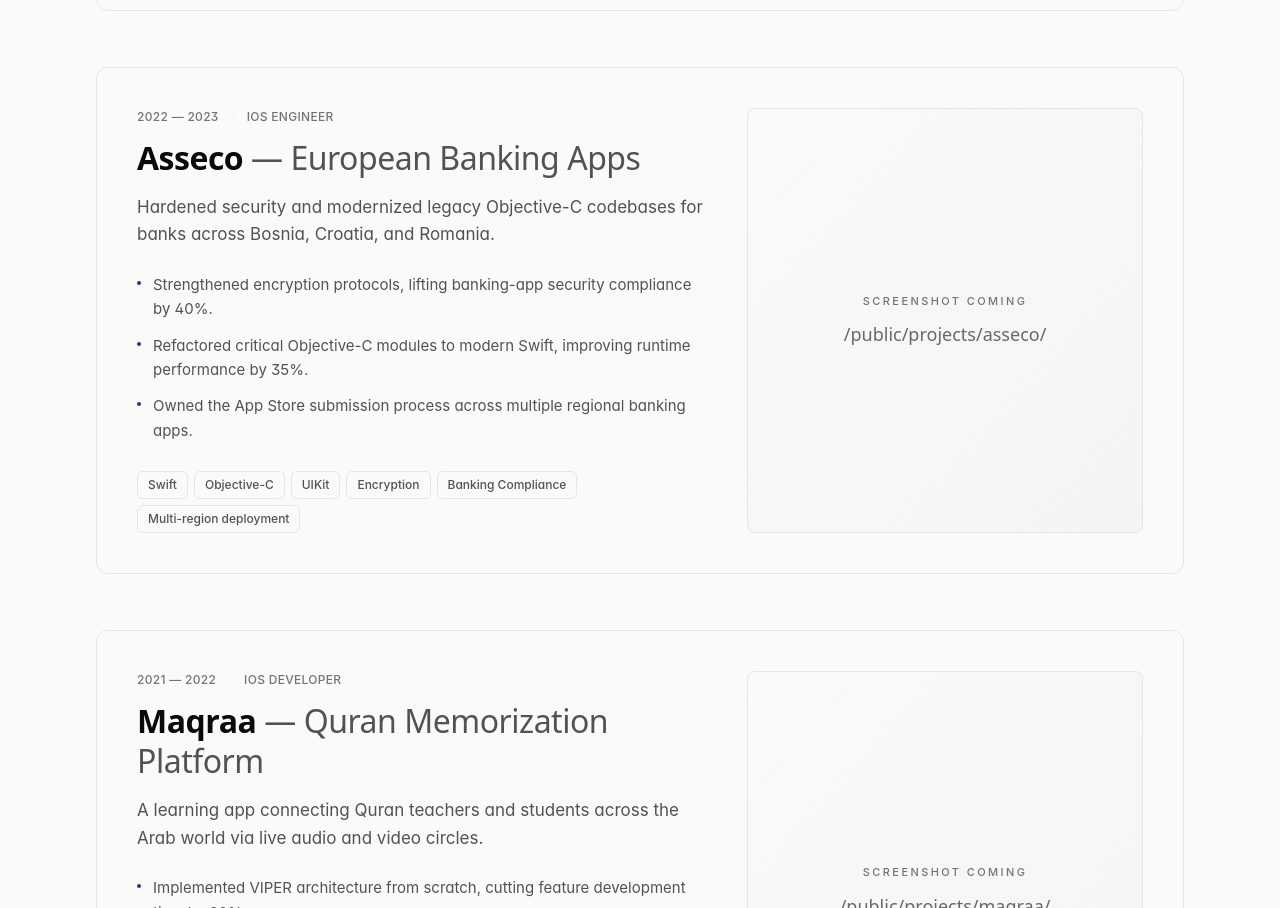
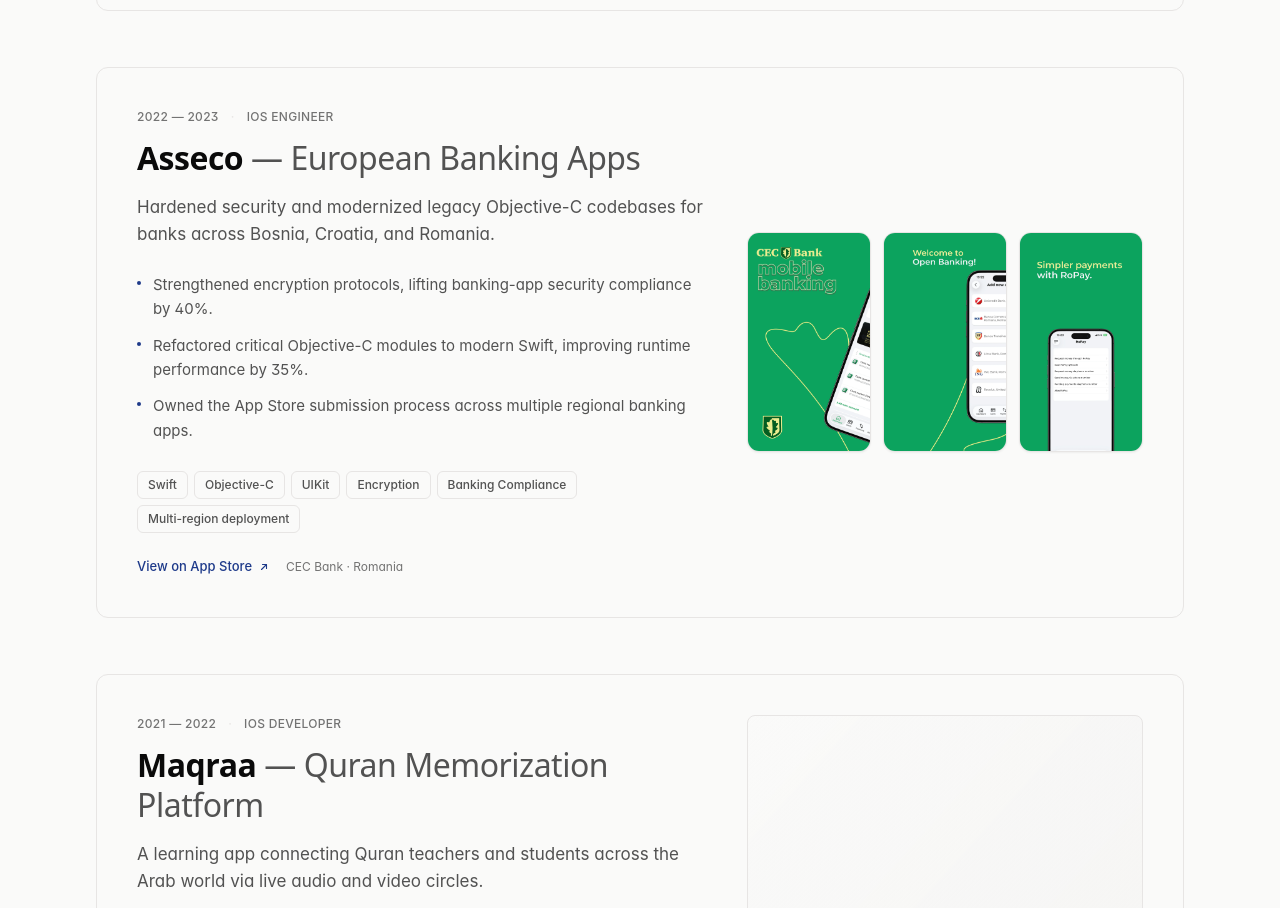
Before and after one commit to AmrAli22/amrali.dev, an Astro site: page / in a window 1280 px wide. Shown: the part 3811-4719 px from the top of the page. Built offline with nearby package versions, Linux system fonts and the light colour scheme; Astro itself is replaced by a stand-in of ours.

Commit message:
Add CEC Bank app store link and screenshots to Asseco project
Wires the Project.screenshots field through Projects.astro: when
present, the right column renders a 3-up thumbnail grid instead
of the placeholder. Also adds an optional appStoreLabel so the
App Store CTA can name the specific app (CEC Bank, Romania) for
multi-app project entries like Asseco.

Co-Authored-By: Claude Opus 4.7 <noreply@anthropic.com>

```diff
--- a/src/components/Projects.astro
+++ b/src/components/Projects.astro
@@ -62,9 +62,10 @@ import { projects } from '../data/projects';
             </div>
 
             {p.appStoreUrl && (
+              <div class="mt-6 flex flex-wrap items-center gap-x-4 gap-y-1">
                 <a
                   href={p.appStoreUrl}
-                class="mt-6 inline-flex items-center gap-1.5 text-[13px] text-accent font-medium hover:underline"
+                  class="inline-flex items-center gap-1.5 text-[13px] text-accent font-medium hover:underline"
                   target="_blank"
                   rel="noreferrer noopener"
                 >
@@ -73,10 +74,29 @@ import { projects } from '../data/projects';
                     <path d="M7 17L17 7M9 7h8v8" />
                   </svg>
                 </a>
+                {p.appStoreLabel && (
+                  <span class="text-[12px] text-subtle">{p.appStoreLabel}</span>
+                )}
+              </div>
             )}
           </div>
 
           <div class="md:col-span-5">
+            {p.screenshots && p.screenshots.length > 0 ? (
+              <div class="h-full flex items-center justify-center">
+                <div class="grid grid-cols-3 gap-2.5 md:gap-3 w-full">
+                  {p.screenshots.slice(0, 3).map((src, i) => (
+                    <img
+                      src={src}
+                      alt={`${p.name} screenshot ${i + 1}`}
+                      loading="lazy"
+                      decoding="async"
+                      class="w-full aspect-[9/16] object-cover rounded-xl border border-line shadow-sm bg-paper"
+                    />
+                  ))}
+                </div>
+              </div>
+            ) : (
               <div
                 class="aspect-[4/5] md:aspect-auto md:h-full min-h-[280px] rounded-lg border border-line bg-gradient-to-br from-paper to-line/30 flex items-center justify-center p-6 text-center"
                 aria-label={`${p.name} screenshot placeholder`}
@@ -90,6 +110,7 @@ import { projects } from '../data/projects';
                   </p>
                 </div>
               </div>
+            )}
           </div>
         </article>
       ))}
--- a/src/data/projects.ts
+++ b/src/data/projects.ts
@@ -8,6 +8,7 @@ export interface Project {
   impact: string[];
   tech: string[];
   appStoreUrl?: string;
+  appStoreLabel?: string;
   screenshots?: string[];
 }
 
@@ -41,6 +42,13 @@ export const projects: Project[] = [
       'Owned the App Store submission process across multiple regional banking apps.',
     ],
     tech: ['Swift', 'Objective-C', 'UIKit', 'Encryption', 'Banking Compliance', 'Multi-region deployment'],
+    appStoreUrl: 'https://apps.apple.com/ro/app/cec-bank-mobile-banking/id1071729654',
+    appStoreLabel: 'CEC Bank · Romania',
+    screenshots: [
+      '/projects/asseco/cec-1.png',
+      '/projects/asseco/cec-2.png',
+      '/projects/asseco/cec-3.png',
+    ],
   },
   {
     slug: 'maqraa',
```
Also changed, not shown: public/projects/asseco/cec-1.png (added), public/projects/asseco/cec-2.png (added), public/projects/asseco/cec-3.png (added), public/projects/asseco/cec-icon.png (added). Lines whose indentation alone changed are shown as unchanged.
